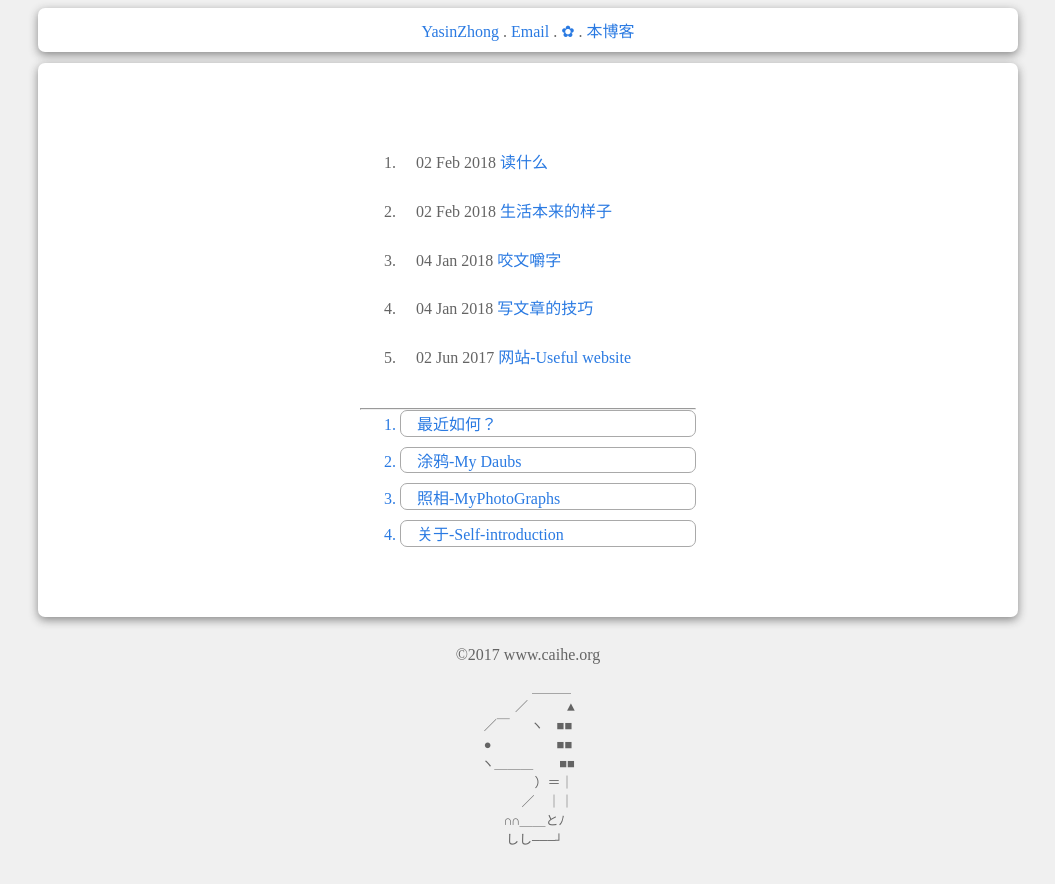
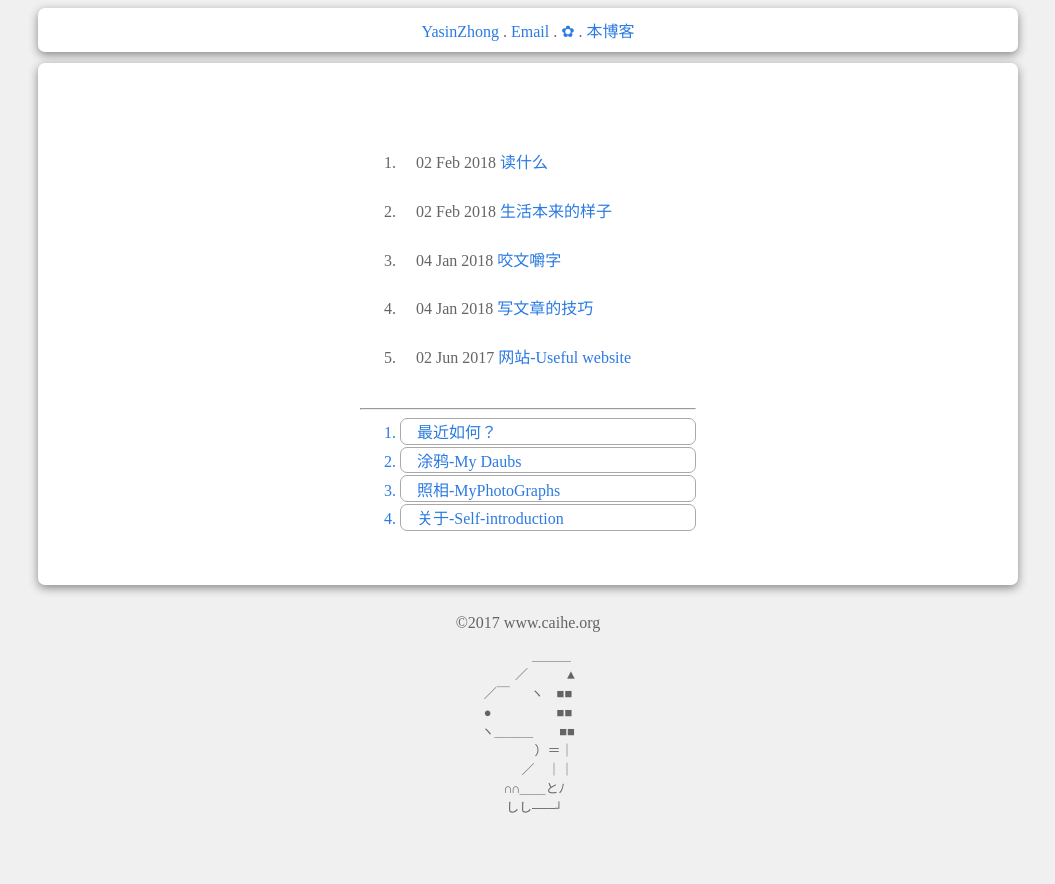
Before and after one commit to YasinZhong/yasinzhong.github.io, a Jekyll site: the page built from index.html, in a window 1280 px wide. Shown: the top 884 px of the page, without its empty margins (112-1167 px from the left). Built offline with Jekyll 4.4.1, drawn with Linux system fonts in a browser that asks for light colours; comment, search, counter and statistics services are not loaded.

Commit message:
2018/03/09

```diff
--- a/index.html
+++ b/index.html
@@ -18,7 +18,8 @@ title: Yasin Zhong|blog
 	<ol>
 		<style type="text/css">
 			li{
-				margin-top: -1em;
+				margin-top: -0.5em;
+				margin-bottom: -0.5em;
 			}
 		</style>
 		<a href="http://a.caihe.org/Post/twi.html" >  <li>最近如何？</li> </a><br/>
```
